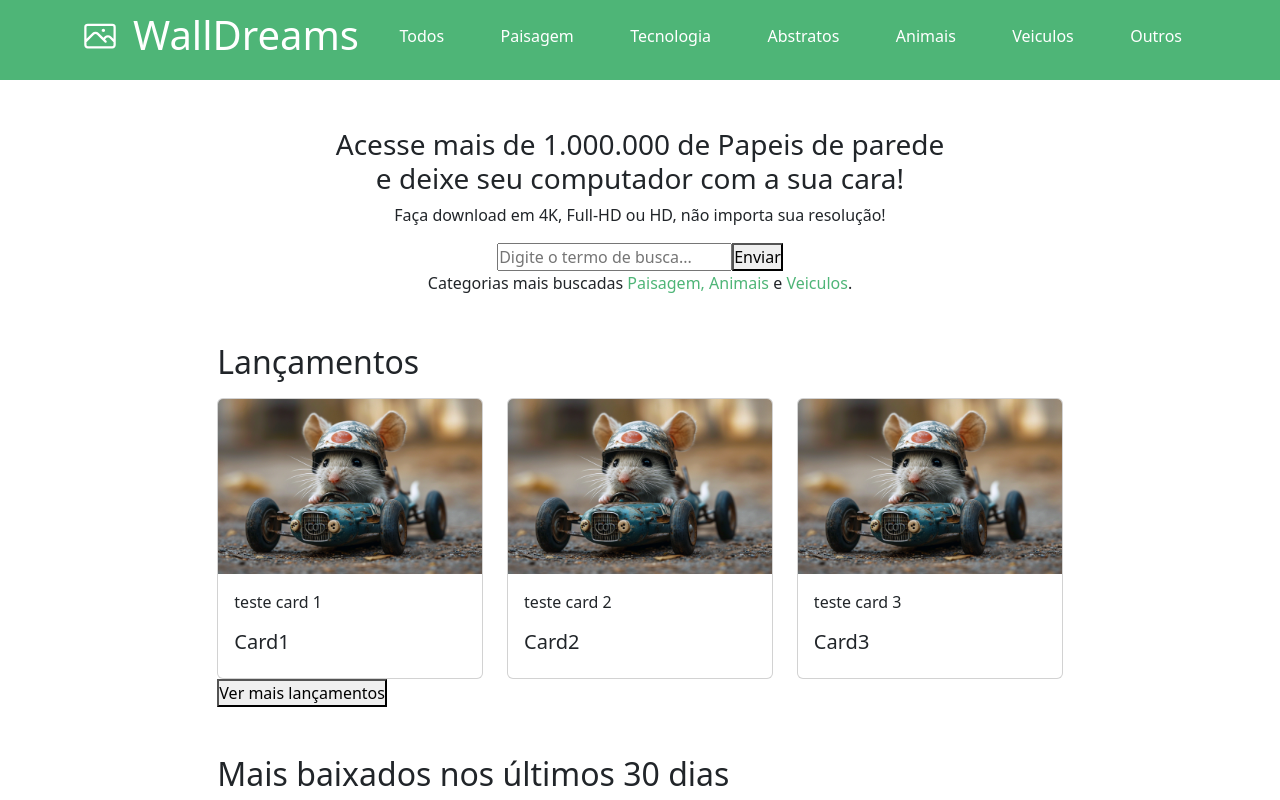
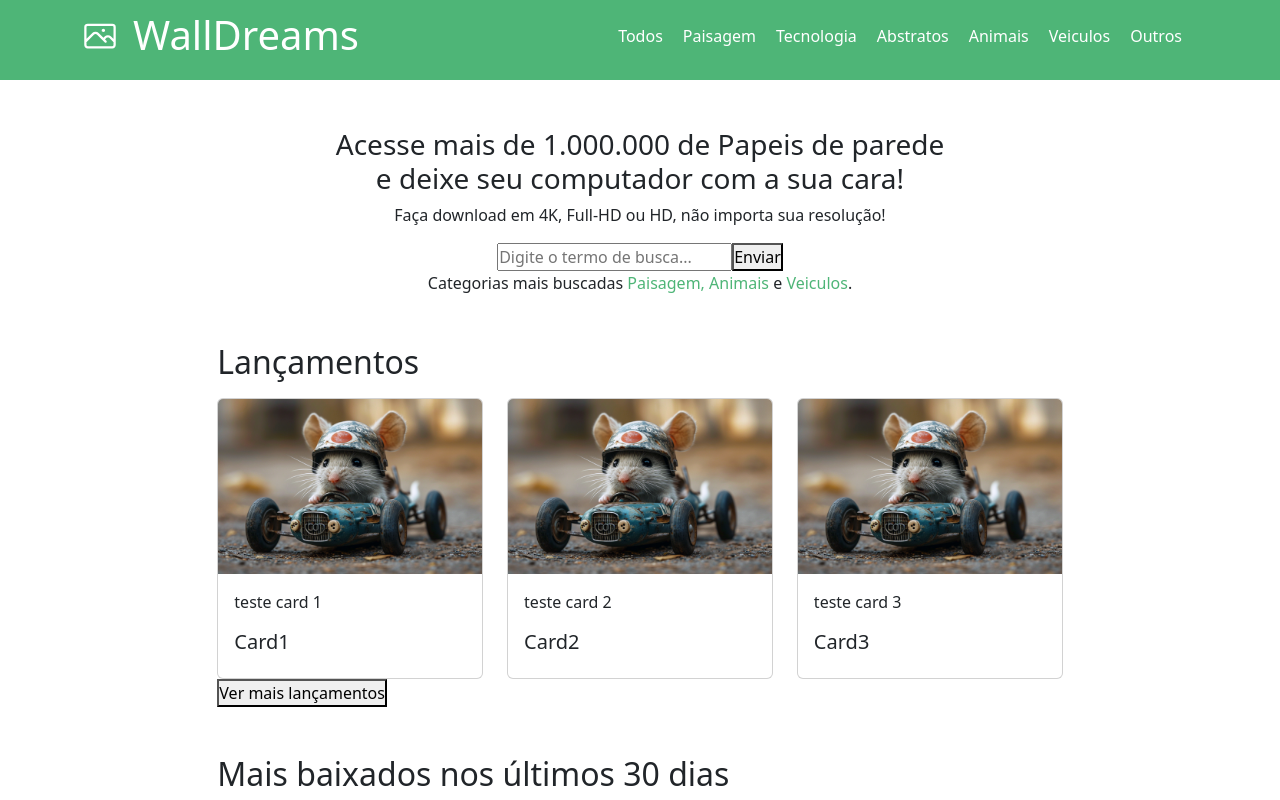
Before and after one commit to MichelNsouza/WallDreams, a Vue app: page / in a window 1280 px wide. Built offline with nearby package versions, Linux system fonts and the light colour scheme.

Commit message:
Correção Header and footer

```diff
--- a/src/components/FooterComponente.vue
+++ b/src/components/FooterComponente.vue
@@ -1,4 +1,5 @@
 <template>
+
 <footer class="rodape">
     <h2>
         <svg class="svg-footer" width="36" height="36" viewBox="0 0 36 36" fill="none" xmlns="http://www.w3.org/2000/svg">
@@ -16,14 +17,18 @@
 
 </template>
 <style scoped>
+
+
 .rodape {
     background-color: var(--footerColor);
     color: var(--whiteColor);
-    width:100%;
-    height:100%;
+    width: 100%;
+    height: 100%;
     display: inline-block;
     text-align: center;
     font-size: 18px;
+    padding: 30px;
+
   }
 
 
--- a/src/components/HeaderComponente.vue
+++ b/src/components/HeaderComponente.vue
@@ -8,11 +8,11 @@
               </svg>WallDreams</h1>
             </router-link>
 
-              <ul class="navbar-url p-3 mb-2 " v-for="(categoria, index) in categorias" :key="index">
-                  <li class="list" @click="enviarPesquisa(categoria)"> <!-- colocar resto da nav - categoria -->
-                    <router-link  class="nav-info" :to="'/buscar'" ><span>{{ categoria }}</span></router-link>
-                  </li>
-              </ul>
+            <ul class="navbar-url p-3 mb-2">
+                    <li v-for="(categoria, index) in categorias" :key="index" class="list" @click="enviarPesquisa(categoria)">
+                        <router-link class="nav-info" :to="'/buscar'"><span>{{ categoria }}</span></router-link>
+                    </li>
+                </ul>
            </nav>
         </div>
      </header>
@@ -71,7 +71,9 @@ export default {
   color: var(--whiteColor);
 }
 
-.list{
-  list-style: none;
+.navbar-url li{
+  display: inline-block;
+  text-decoration: none;
+  padding-left: 20px;
 }
 </style>
```
